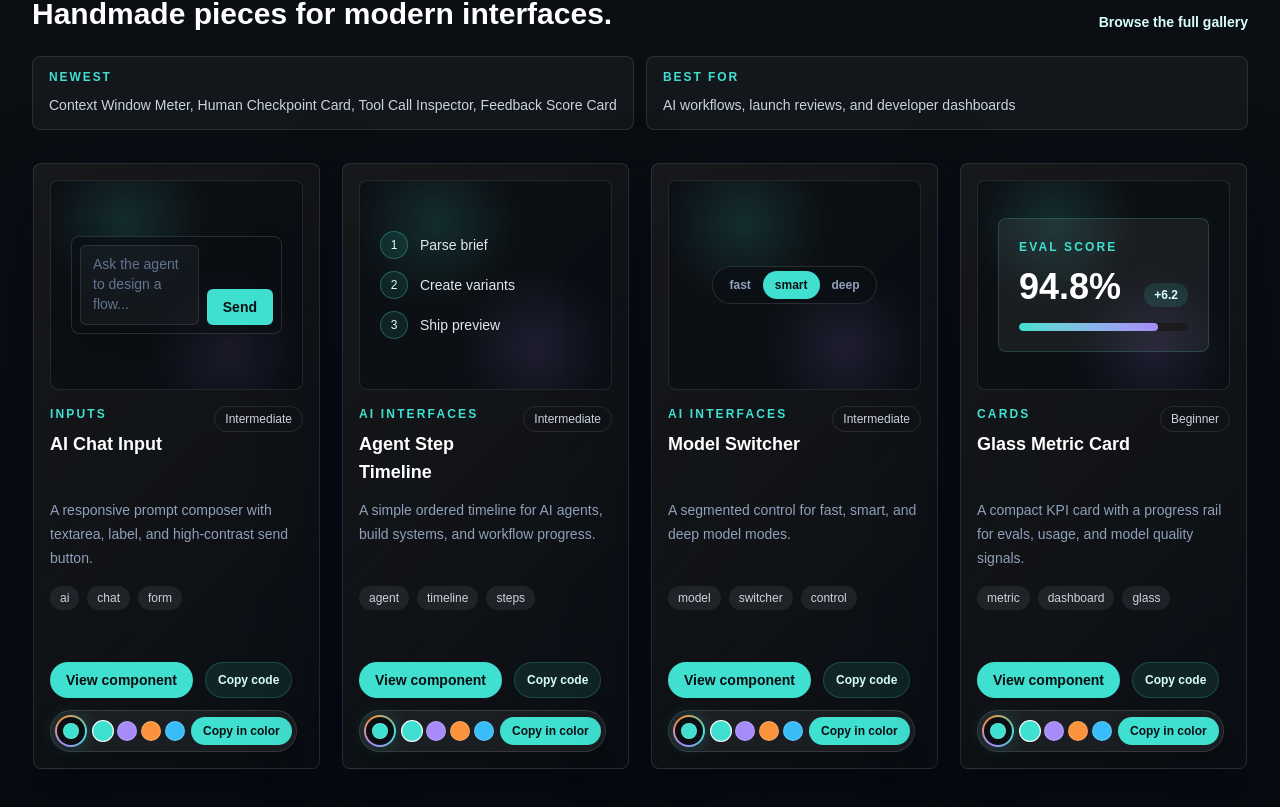
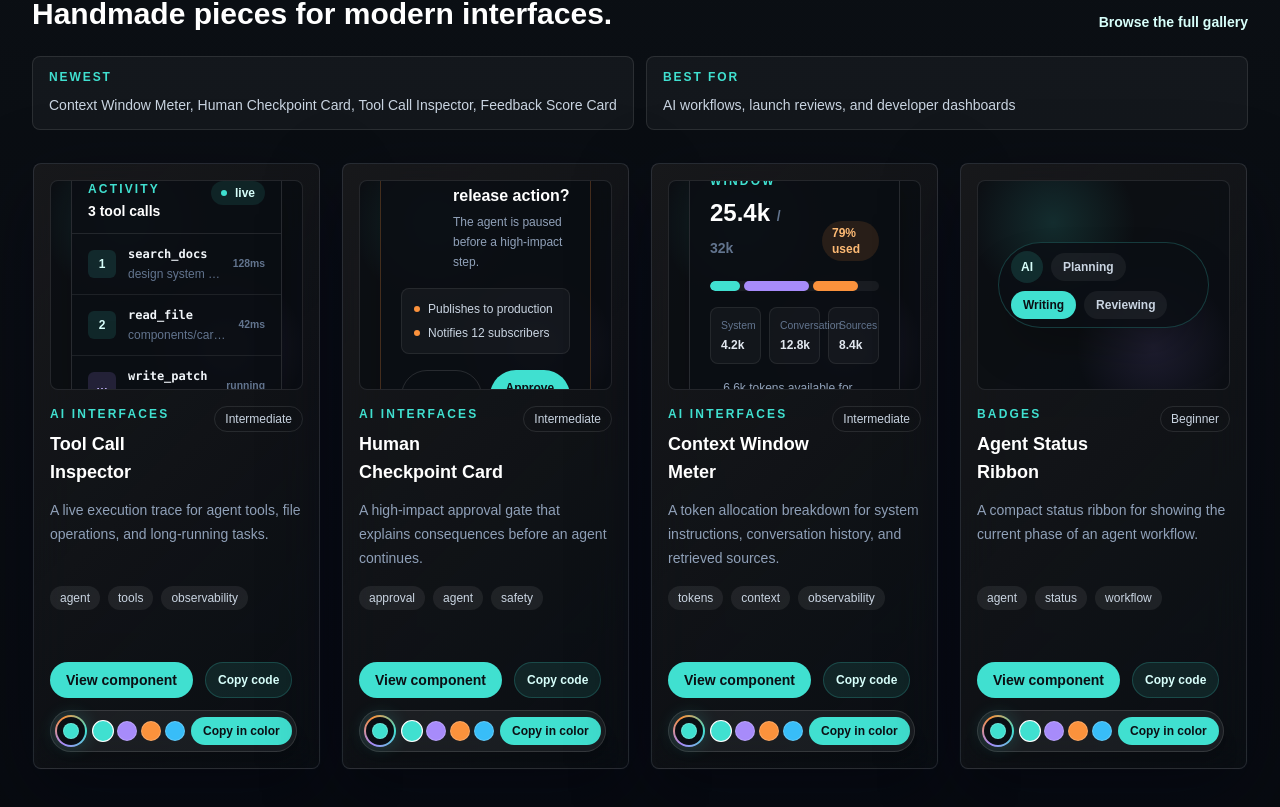
Before and after one commit to edujbarrios/edujbarrios-ui, a Next.js app: page / in a window 1280 px wide. Shown: the part 1345-2152 px from the top of the page. Built offline with nearby package versions, Linux system fonts and the light colour scheme.

Commit message:
feature newest components first

```diff
--- a/app/page.tsx
+++ b/app/page.tsx
@@ -17,7 +17,7 @@ const spotlight = [
 ];
 
 export default function Home() {
-  const featured = components.filter((component) => component.featured).slice(0, 4);
+  const featured = components.filter((component) => component.featured).slice(-4).reverse();
 
   return (
     <>
```
